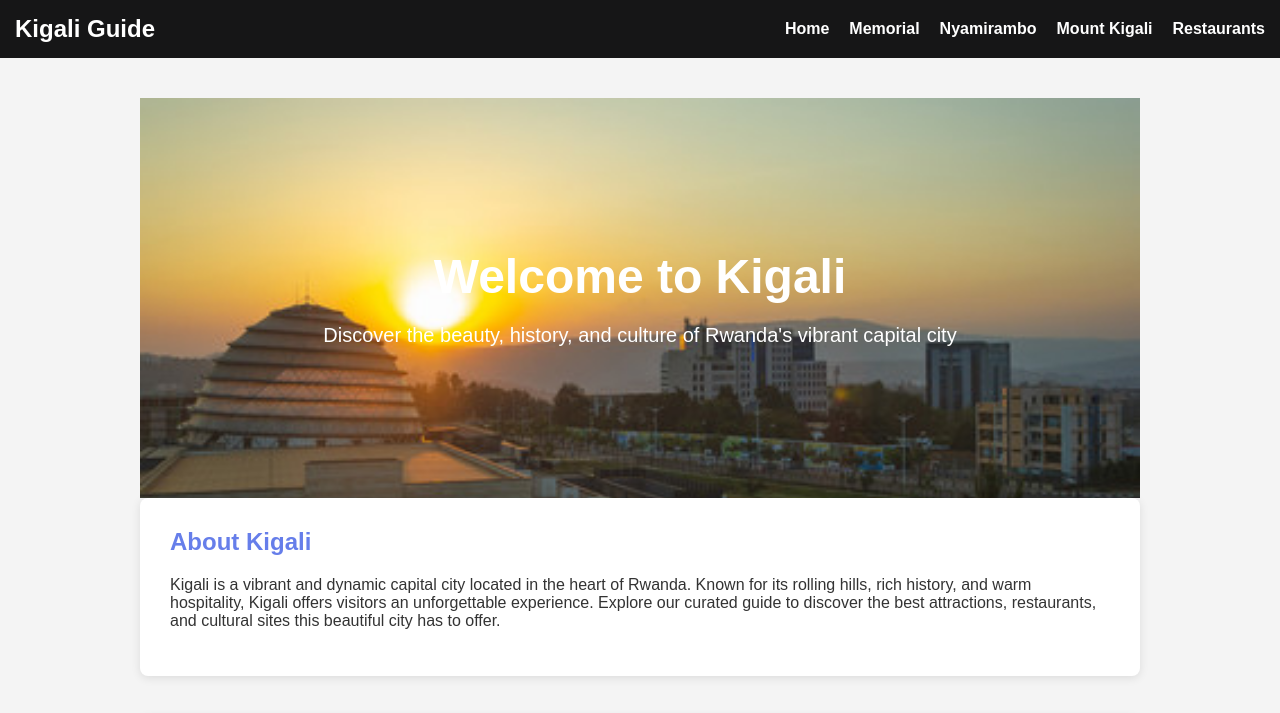
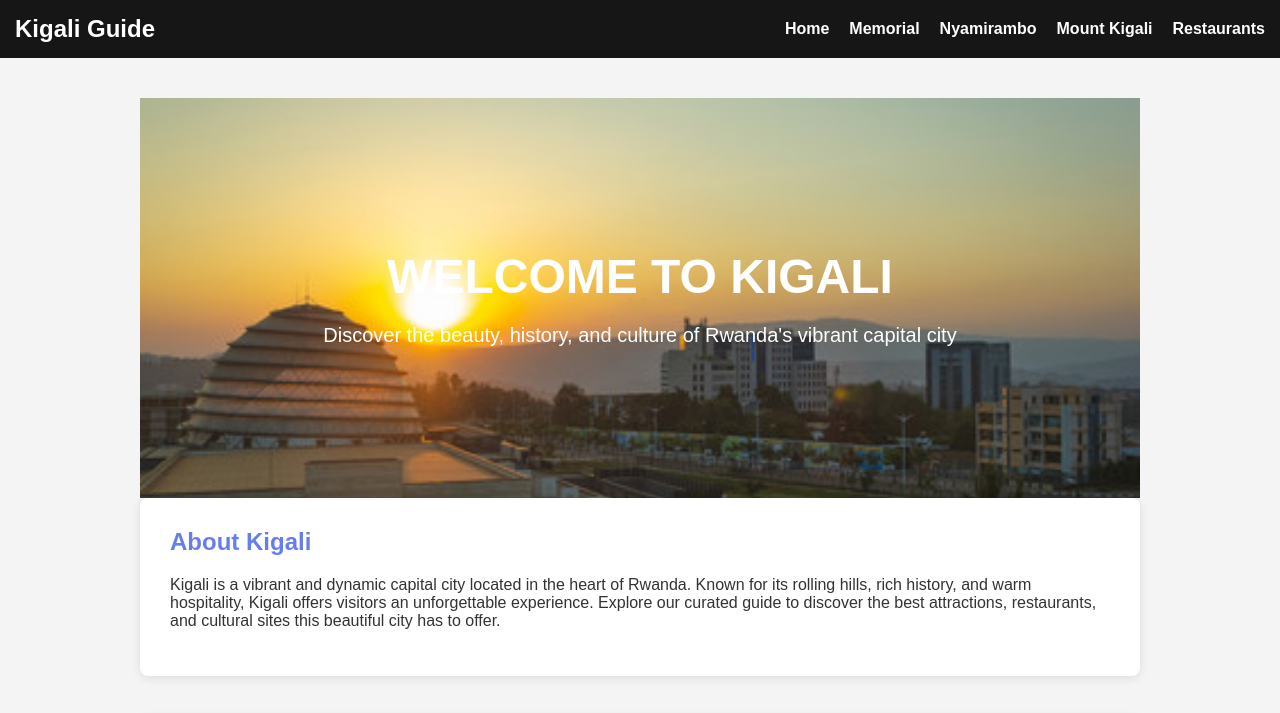
Before and after one commit to paccy3736/kigali-vist-website, a plain HTML site: page index.html in a window 1280 px wide. Shown: the top 713 px of the page. Drawn offline with Linux system fonts and the light colour scheme.

Commit message:
first commit

```diff
--- a/index.html
+++ b/index.html
@@ -24,7 +24,7 @@
 
     <main class="home-content">
         <section class="hero">
-            <h1>Welcome to Kigali</h1>
+            <h1>WELCOME TO KIGALI</h1>
             <p>Discover the beauty, history, and culture of Rwanda's vibrant capital city</p>
         </section>
 
```
